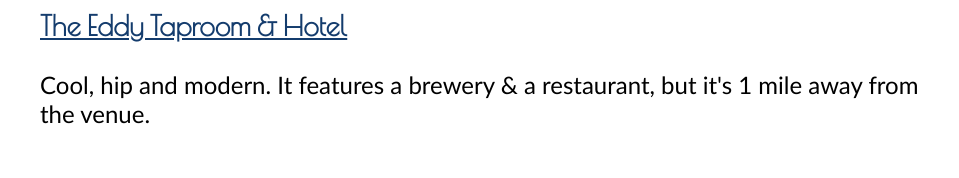
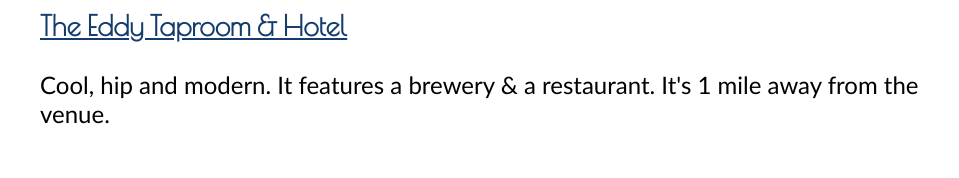
Before and after one commit to mattsteele/mjs, a Vue app: page /lodging in a window 1280 px wide. Shown: the part 1874-2052 px from the top of the page, without its empty margins (160-1119 px from the left). Built offline with nearby package versions, Linux system fonts and the light colour scheme.

Commit message:
Update copy

```diff
--- a/src/views/Lodging.vue
+++ b/src/views/Lodging.vue
@@ -22,7 +22,7 @@
 
     <div class="hotel-wrapper border">
       <h3><a href="https://www.theeddygolden.com/">The Eddy Taproom & Hotel</a></h3>
-      <p>Cool, hip and modern. It features a brewery & a restaurant, but it's 1 mile away from the venue.</p>
+      <p>Cool, hip and modern. It features a brewery & a restaurant. It's 1 mile away from the venue.</p>
     </div><!-- hotel-wrapper border -->
 
     <div class="hotel-wrapper border">
```
